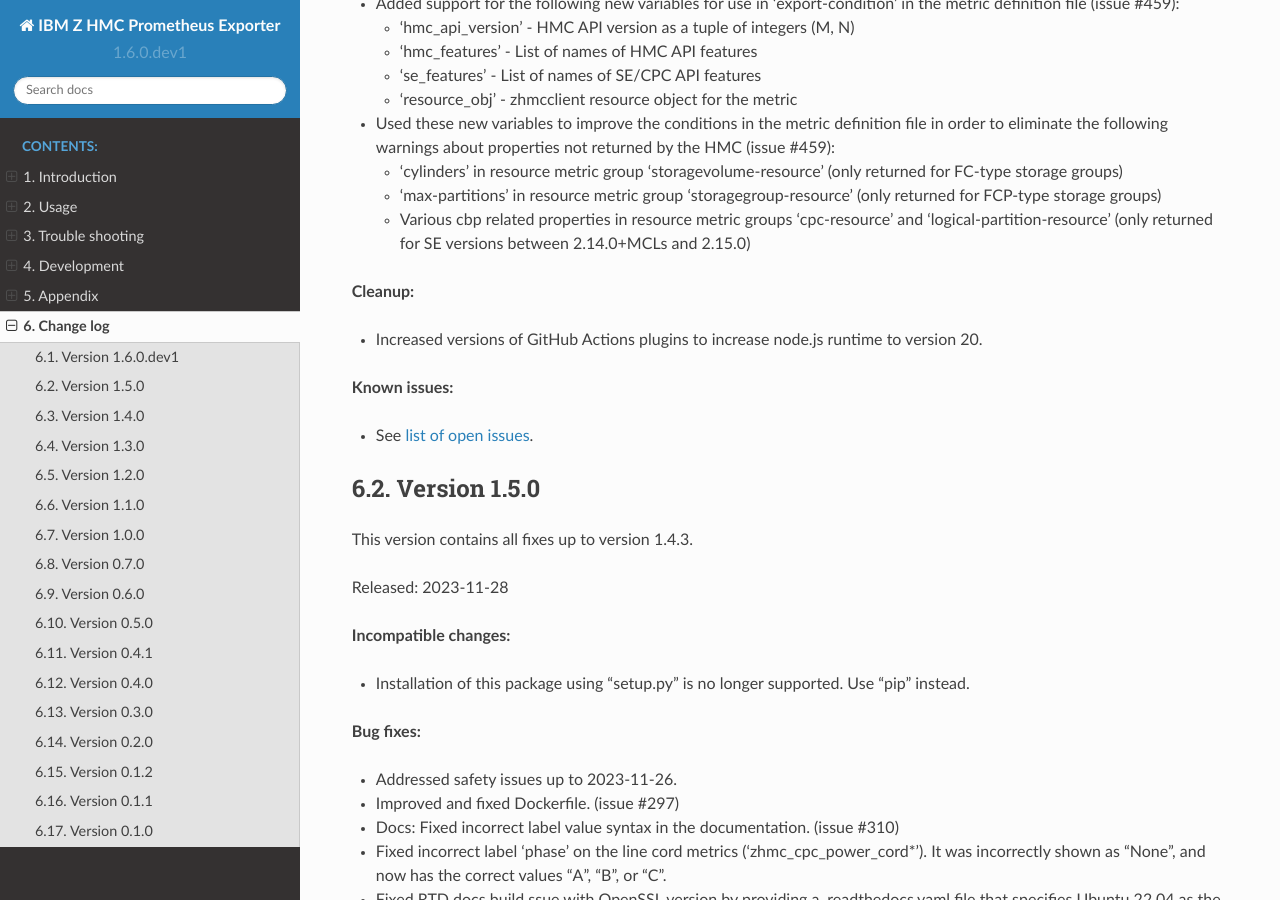
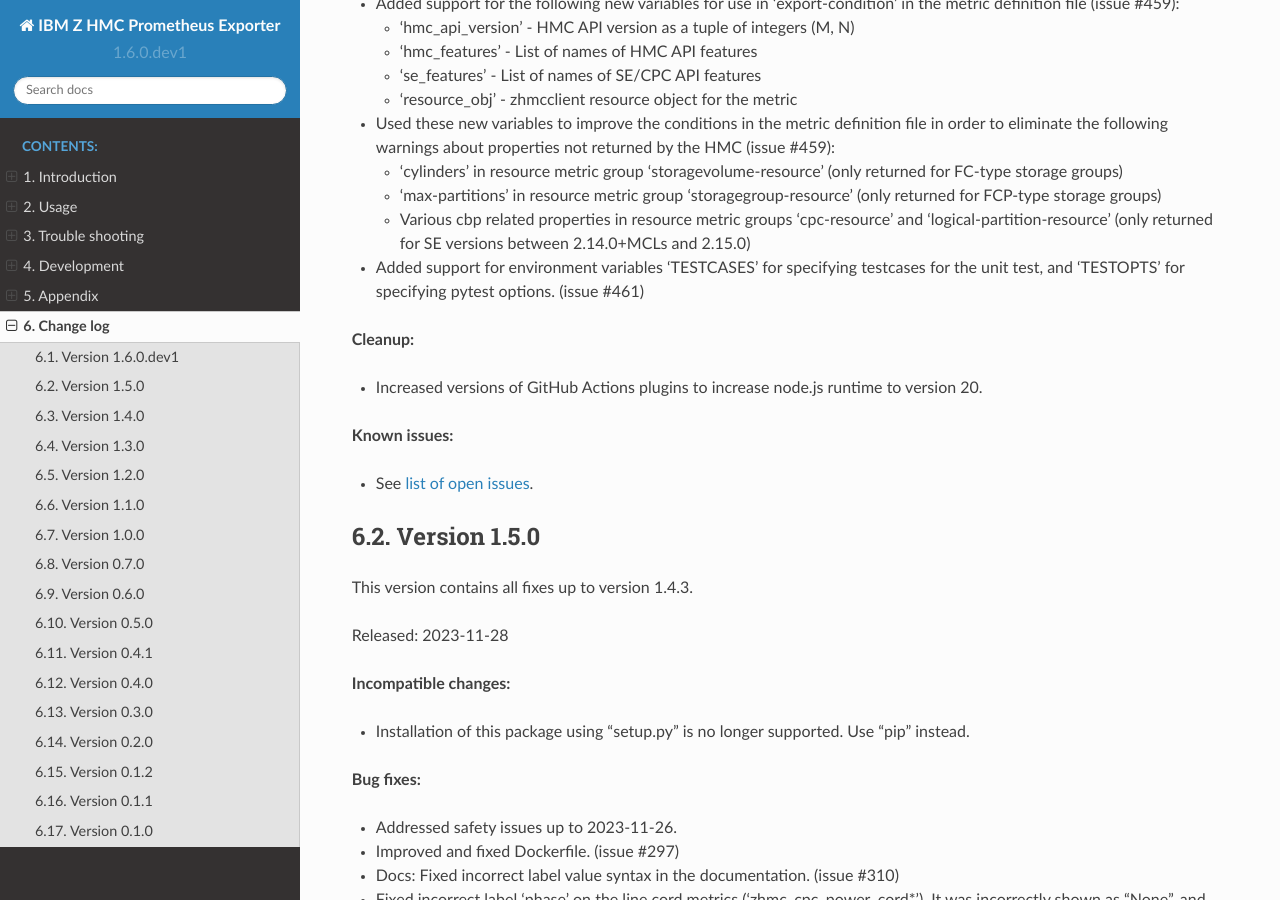
Before and after one commit to zhmcclient/zhmc-prometheus-exporter, a Sphinx documentation site: the page built from docs/changes.rst, in a window 1280 px wide and 900 px high, scrolled down 872 px. Built offline with Sphinx 7.4.7 and the Read the Docs theme 2.0.0, drawn with Linux system fonts in a browser that asks for light colours.

Commit message:
Support for environment variables 'TESTCASES' and 'TESTOPTS'
Details:

* Added support for environment variables 'TESTCASES' for specifying testcases
  for the unit test, and 'TESTOPTS' for specifying pytest options. (issue #461)

Signed-off-by: Andreas Maier <maiera@de.ibm.com>

```diff
--- a/docs/changes.rst
+++ b/docs/changes.rst
@@ -75,6 +75,9 @@
   - Various cbp related properties in resource metric groups 'cpc-resource'
     and 'logical-partition-resource' (only returned for SE versions between
     2.14.0+MCLs and 2.15.0)
+
+* Added support for environment variables 'TESTCASES' for specifying testcases
+  for the unit test, and 'TESTOPTS' for specifying pytest options. (issue #461)
 
 **Cleanup:**
 
--- a/docs/development.rst
+++ b/docs/development.rst
@@ -516,6 +516,9 @@
 
   $ make test
 
+The environment variables ``TESTCASES`` and ``TESTOPTS`` can be specified for
+unit tests. Invoke ``make help`` for details.
+
 You can perform a flake8 check with:
 
 .. code-block:: bash
```
Also changed, not shown: 1 other file.
